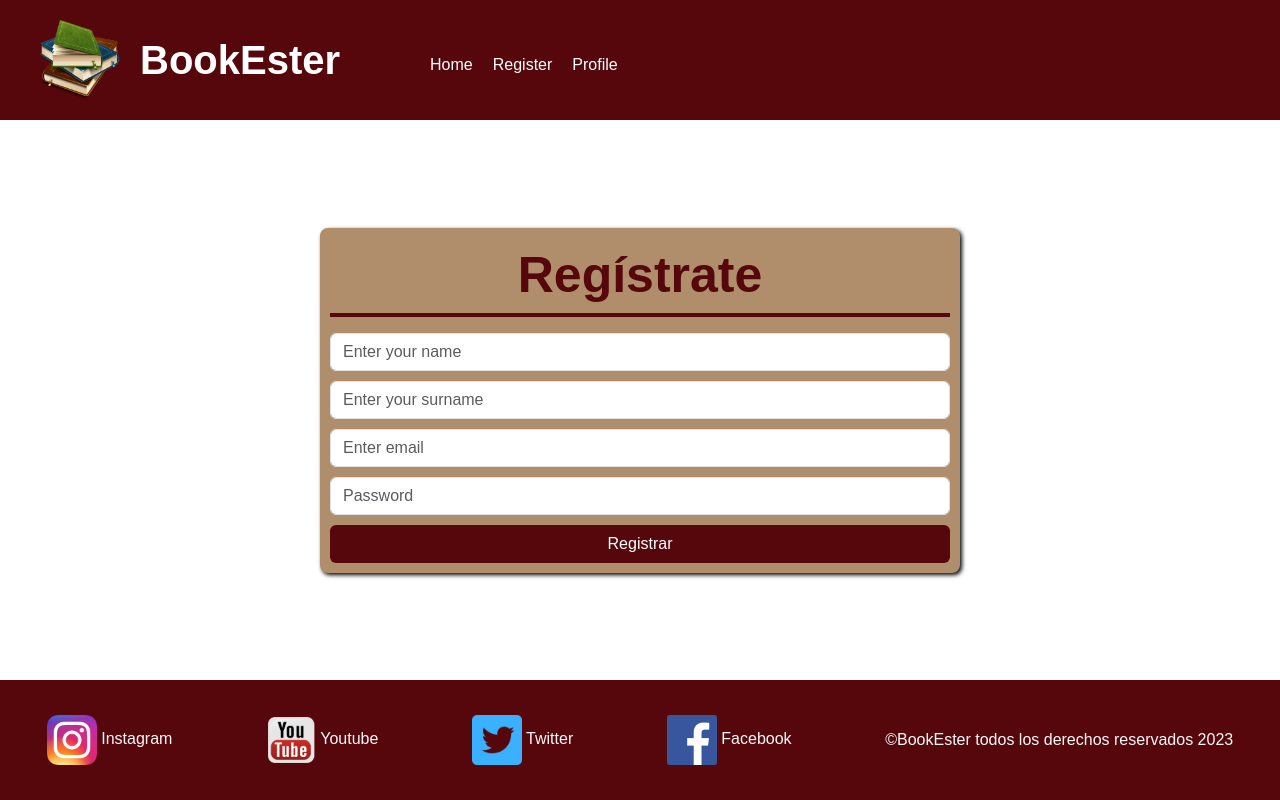
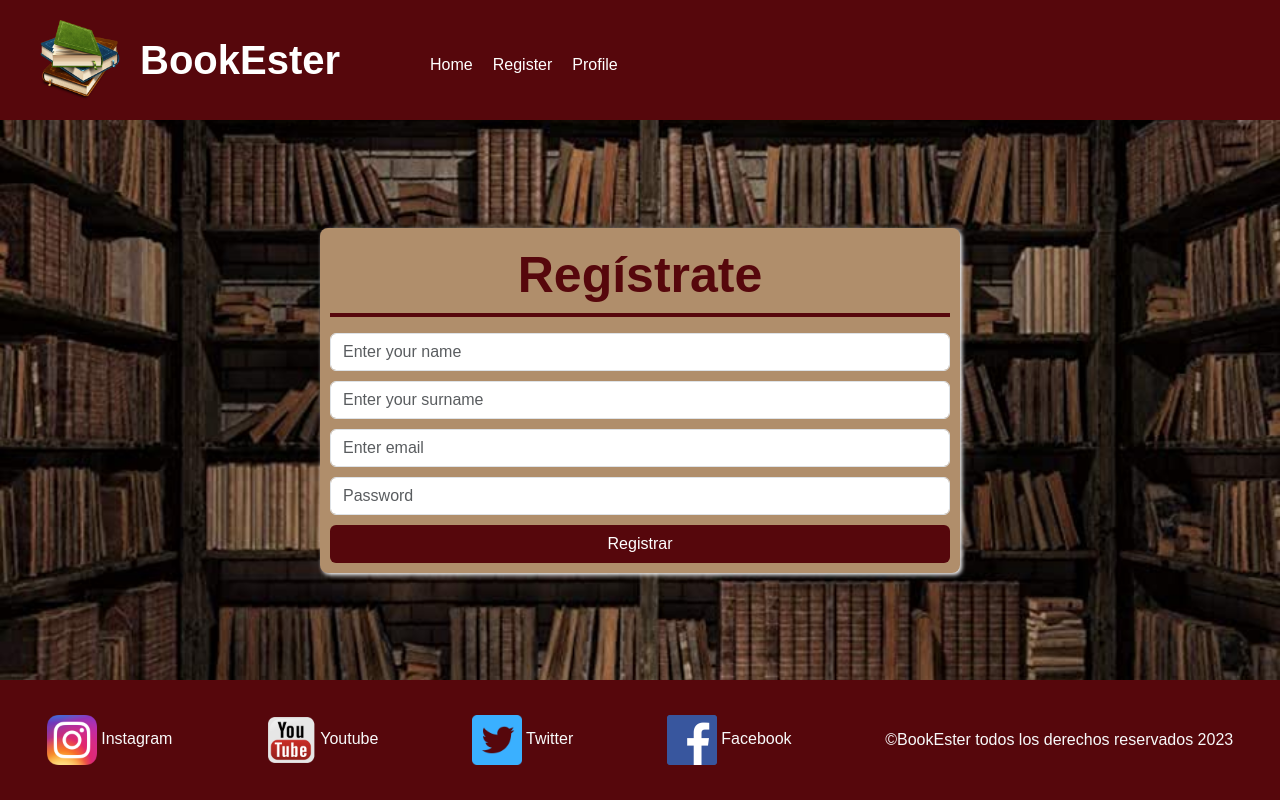
Before and after one commit to EsterSJ/appLibrary, an Angular app: page /register in a window 1280 px wide. Built offline with nearby package versions, Linux system fonts and the light colour scheme.

Commit message:
retoques maquetacion

```diff
--- a/src/app/component/form-register/form-register.component.css
+++ b/src/app/component/form-register/form-register.component.css
@@ -3,7 +3,7 @@
     width: 50vw;
     padding: 10px;
     background-color: var(--colorClaro);
-    box-shadow: 2px 2px 4px black;
+    box-shadow: 2px 2px 4px white;
 }
 
 .titulo_formulario{
--- a/src/app/pages/home/home.component.css
+++ b/src/app/pages/home/home.component.css
@@ -3,7 +3,11 @@
     justify-content: center;
     align-items: center;
     height: 70vh;
-    background-color: var(--colorClaro);
+    /* background-color: var(--colorClaro); */
+    background-image: url("/assets/img/fondo_profile.jpg");
+    background-repeat: no-repeat;
+    background-size: cover;
+    background-attachment: fixed;
 }
 
 .container_video{
@@ -19,6 +23,7 @@
     top: 0;
     width: 100%;
     height: 100%;
+    box-shadow: 2px 2px 4px white;
   }
 
   .creditos_video{
--- a/src/app/pages/register/register.component.css
+++ b/src/app/pages/register/register.component.css
@@ -4,4 +4,8 @@
     padding: 3%;
     justify-content: center;
     align-items: center;
+    background-image: url("/assets/img/fondo_profile.jpg");
+    background-repeat: no-repeat;
+    background-size: cover;
+    background-attachment: fixed;
 }
```
